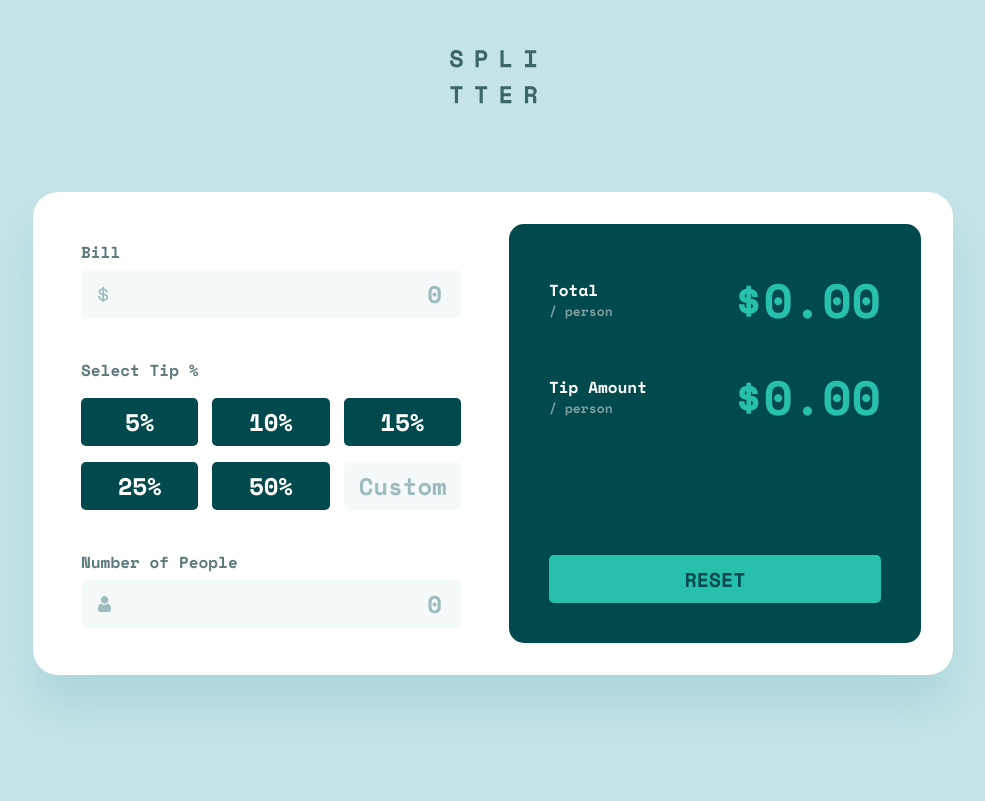
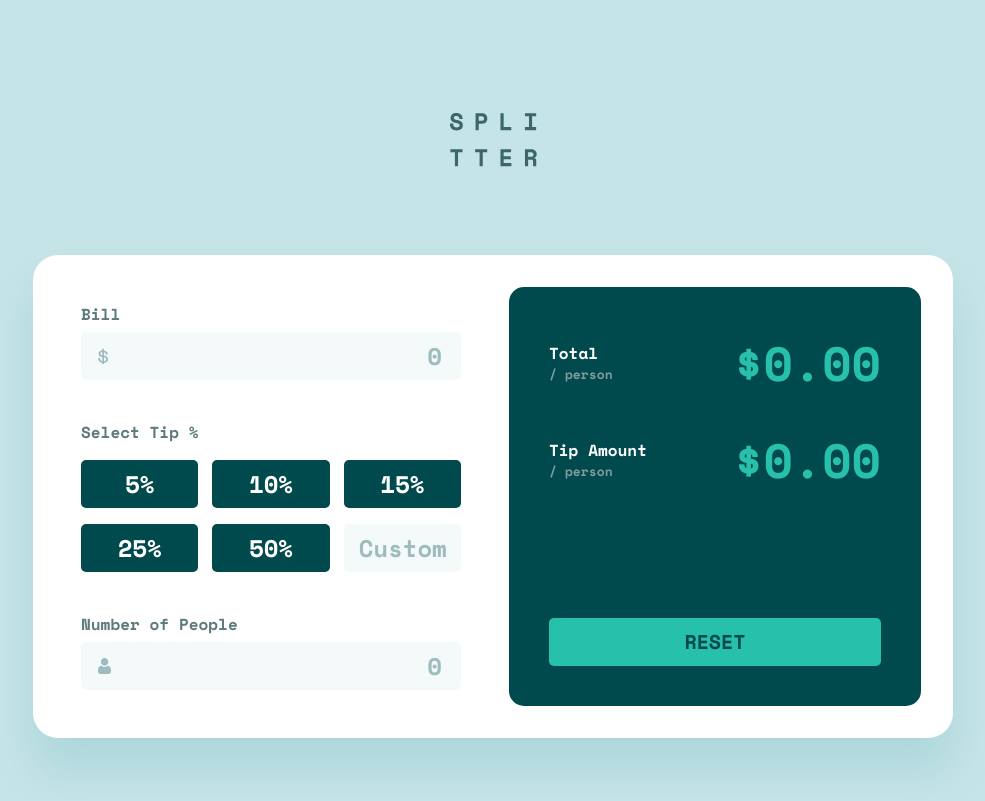
Before and after one commit to K-Real-Mh/tip-calculator-app-main, a React (Vite) app: page / in a window 1280 px wide. Shown: the whole page, without its empty margins (147-1132 px from the left). Built offline with nearby package versions, Linux system fonts and the light colour scheme.

Commit message:
feat: remove unnecessary style

```diff
--- a/src/App.css
+++ b/src/App.css
@@ -16,10 +16,6 @@
 }
 
 @media screen and (min-width: 768px) {
-    .App {
-        margin-bottom: 126px;
-    }
-
     .App__icon {
         margin-bottom: 88px;
     }
```
